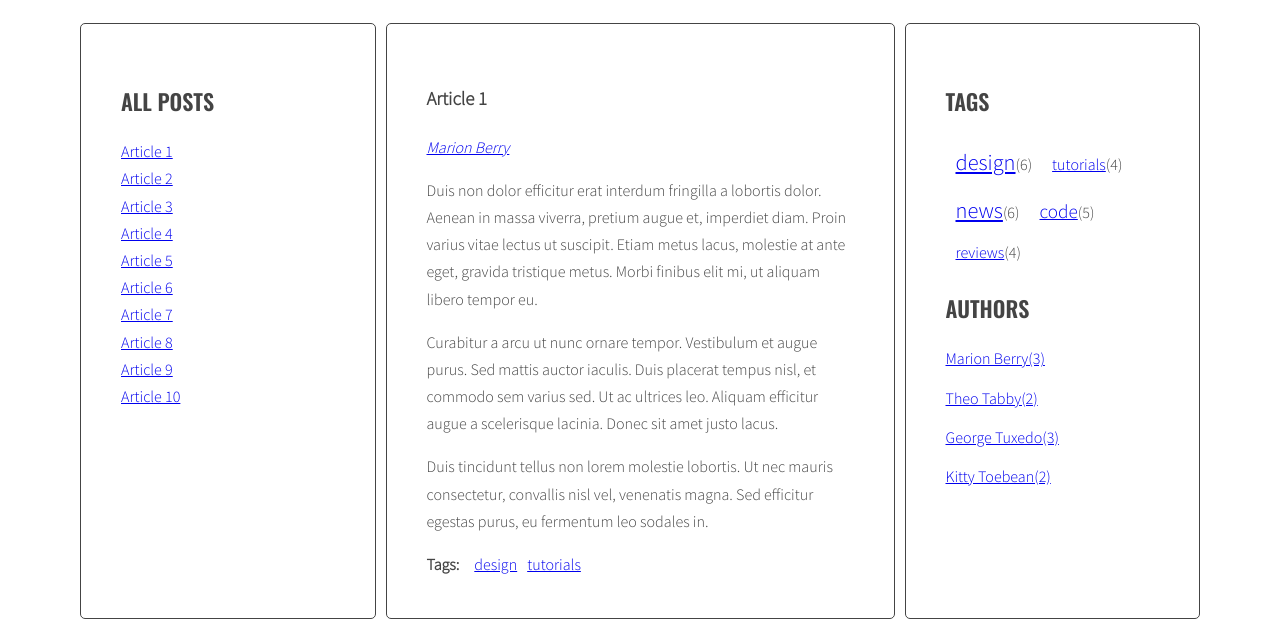
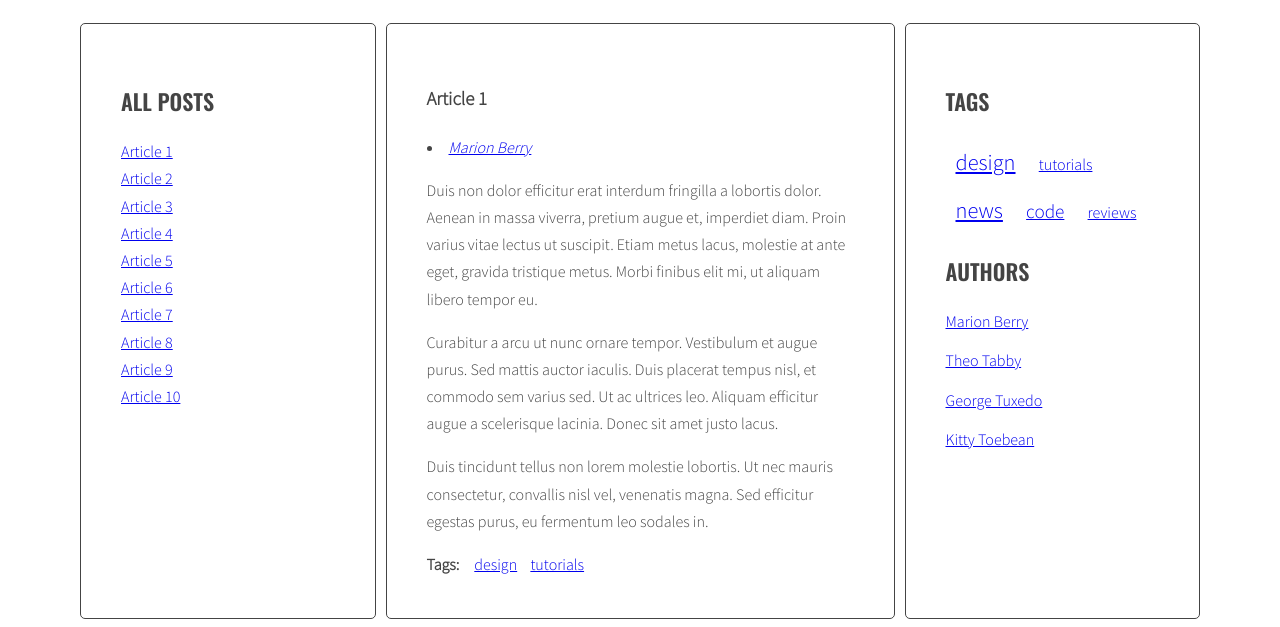
Before and after one commit to voiceofthunder0108/6-7-new, a website: page index.html in a window 1280 px wide. Shown: the part 220-847 px from the top of the page. Drawn offline with nearby package versions, Linux system fonts and the light colour scheme.

Commit message:
Add Handlebars and templates

```diff
--- a/index.html
+++ b/index.html
@@ -165,31 +165,31 @@
                   </ul>
                   <h2 class="section-title">Authors</h2>
                   <ul class="list authors">
-                    <li>
-                       <a href="#">
-                       <span class="author-name">Kitty Toebean</span>
-                       </a>
-                    </li>
-                    <li>
-                       <a href="#">
-                       <span class="author-name">Theo Tabby</span>
-                       </a>
-                    </li>
-                    <li>
-                       <a href="#">
-                       <span class="author-name">George Tuxedo</span>
-                       </a>
-                    </li>
-                    <li>
-                       <a href="#">
-                       <span class="author-name">Marion Berry</span>
-                       </a>
-                    </li>
                   </ul>
                </aside>
             </main>
          </div>
       </div>
+      <script id="template-article-link" type="text/x-handlebars-template">
+         <li><a href="#{{ id }}"><span>{{ title }}</span></a></li>
+      </script>
+      <script id="template-tag-link" type="text/x-handlebars-template">
+         <li><a href="#tag-{{ name }}"><span>{{ name }}</span></a></li>
+      </script>
+      <script id="template-author-link" type="text/x-handlebars-template">
+         <li><a href="#author-{{ name }}"><span>{{ name }}</span></a></li>
+      </script>
+      <script id="template-tag-cloud-link" type="text/x-handlebars-template">
+         {{#each tags}}
+            <li class="{{ className }}"><a href="#tag-{{ tag }}">{{ tag }}</a></li>
+         {{/each}}
+      </script>
+      <script id="template-author-list-link" type="text/x-handlebars-template">
+         {{#each authors}}
+            <li><a href="#author-{{ author }}"><span class="author-name">{{ author }}</span></a></li>
+         {{/each}}
+      </script>
+      <script src="https://cdnjs.cloudflare.com/ajax/libs/handlebars.js/4.1.0/handlebars.min.js"></script>
       <script src="js/script.js"></script>
    </body>
 </html>
--- a/js/script.js
+++ b/js/script.js
@@ -1,5 +1,13 @@
 {
   'use strict';
+  /* HANDLEBARS TEMPLATES */
+  const templates = {
+    articleLink: Handlebars.compile(document.querySelector('#template-article-link').innerHTML),
+    tagLink: Handlebars.compile(document.querySelector('#template-tag-link').innerHTML),
+    authorLink: Handlebars.compile(document.querySelector('#template-author-link').innerHTML),
+    tagCloudLink: Handlebars.compile(document.querySelector('#template-tag-cloud-link').innerHTML),
+    authorListLink: Handlebars.compile(document.querySelector('#template-author-list-link').innerHTML)
+  };
 
   /* OPTIONS */
   const opts = {
@@ -75,7 +83,9 @@
       /* [DONE] get the title from the title element */
       const articleTitle = article.querySelector(opts.titleSelector).innerHTML;
       /* [DONE] create HTML of the link */
-      const linkHTML = '<li><a href="#' + articleId + '"><span>' + articleTitle + '</span></a></li>';
+      const linkHTMLData = {id: articleId, title: articleTitle};
+      const linkHTML = templates.articleLink(linkHTMLData);
+      //const linkHTML = '<li><a href="#' + articleId + '"><span>' + articleTitle + '</span></a></li>';
       /* [DONE] insert link into titleList */
       html = html + linkHTML;
     }
@@ -143,7 +153,9 @@
       /* [DONE] START LOOP: for each tag */
       for (let tag of articleTagsArray){
         /* [DONE] generate HTML of the link */
-        const tagHTML = '<li><a href="#tag-' + tag + '">' + tag + '</a></li>';
+        const linkHTMLData = {name: tag};
+        const tagHTML = templates.tagLink(linkHTMLData);
+        //const tagHTML = '<li><a href="#tag-' + tag + '">' + tag + '</a></li>';
         /* [DONE] add generated code to html variable */
         html = html + tagHTML;
         /* [NEW] check if this link is NOT already in allTags */
@@ -169,20 +181,30 @@
     console.log('tagsParams:', tagsParams);
 
     /* [NEW] create variable for all links HTML code */
-    let allTagsHTML = '';
+    //let allTagsHTML = '';
+    const allTagsData = {tags: []};
 
     /* [NEW] START LOOP: for each tag in allTags: */
     for(let tag in allTags){
       /* [NEW] generate code of a link and add it to allTagsHTML */
-      const tagLinkHTML = '<li><a href="#tag-' + tag + '" class="' + opts.cloudClassPrefix + calculateTagClass(allTags[tag], tagsParams) + '">' + tag + '</a><span>(' + allTags[tag] + ')</span></li>';
-      allTagsHTML += tagLinkHTML;
+      //const tagLinkHTML = '<li><a href="#tag-' + tag + '" class="' + opts.cloudClassPrefix + calculateTagClass(allTags[tag], tagsParams) + '">' + tag + '</a><span>(' + allTags[tag] + ')</span></li>';
+      //allTagsHTML += tagLinkHTML;
       //allTagsHTML += '<li><a href="#tag-' + tag + '" class="">' + tag + ' </a><span>(' + allTags[tag] + ')</span></li> ';
+      allTagsData.tags.push({
+        tag: tag,
+        count: allTags[tag],
+        className: opts.cloudClassPrefix + calculateTagClass(allTags[tag], tagsParams)
+      });
+      console.log('allTagsData:', allTagsData);
     }
+    console.log('allTagsData2:', allTagsData);
 
     /* [NEW] END LOOP: for each tag in allTags: */
 
     /*[NEW] add HTML from allTagsHTML to tagList */
-    tagList.innerHTML = allTagsHTML;
+    //tagList.innerHTML = allTagsHTML;
+    tagList.innerHTML = templates.tagCloudLink(allTagsData);
+    console.log('allTagsData3:', allTagsData);
     /* [OLD] add html from allTags to tagList */
     //tagList.innerHTML = allTags.join(' ');
   };
@@ -244,7 +266,9 @@
 
       const articleAuthor = article.getAttribute('data-author');
 
-      const authorHTML = '<a href="#author-' + articleAuthor + '">' + articleAuthor + '</a>';
+      //const authorHTML = '<a href="#author-' + articleAuthor + '">' + articleAuthor + '</a>';
+      const authorHTMLData = {name: articleAuthor};
+      const authorHTML = templates.authorLink(authorHTMLData);
 
       html = html + authorHTML;
 
@@ -259,13 +283,19 @@
 
     const authorList = document.querySelector(opts.authorsListSelector);
 
-    let allAuthorsHTML = '';
+    //let allAuthorsHTML = '';
+    const allAuthorsData = {authors: []};
 
     for (let author in allAuthors) {
-      allAuthorsHTML += '<li><a href="#author-' + author + '"><span class="author-name">' + author + '('+ allAuthors[author] + ')</span></a><li>';
+      //allAuthorsHTML += '<li><a href="#author-' + author + '"><span class="author-name">' + author + '('+ allAuthors[author] + ')</span></a><li>';
+      allAuthorsData.authors.push({
+        author: author,
+        count: allAuthors[author]
+      });
     }
 
-    authorList.innerHTML = allAuthorsHTML;
+    //authorList.innerHTML = allAuthorsHTML;
+    authorList.innerHTML = templates.authorListLink(allAuthorsData);
   };
 
   generateAuthors();
```
Also changed, not shown: .eslintrc.json. Lines whose indentation alone changed are shown as unchanged.
